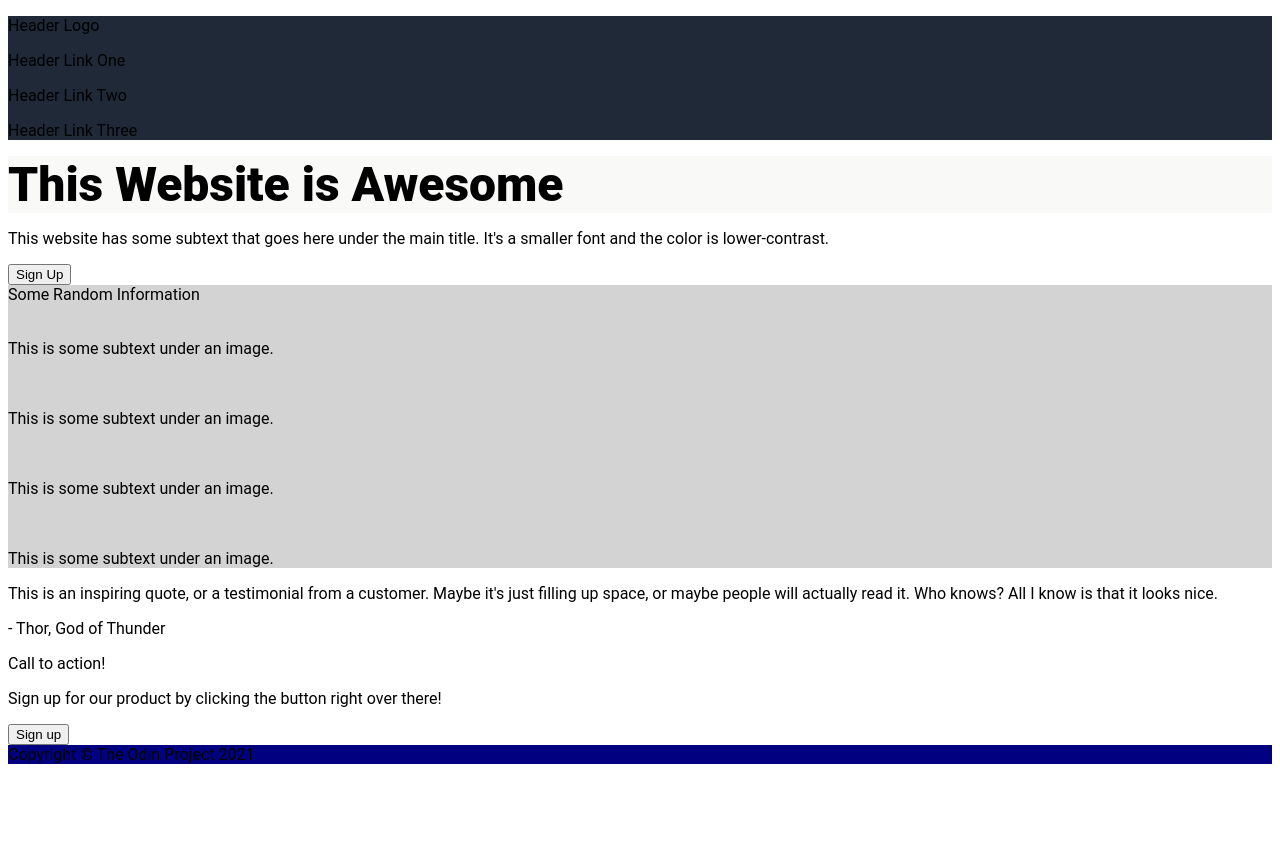
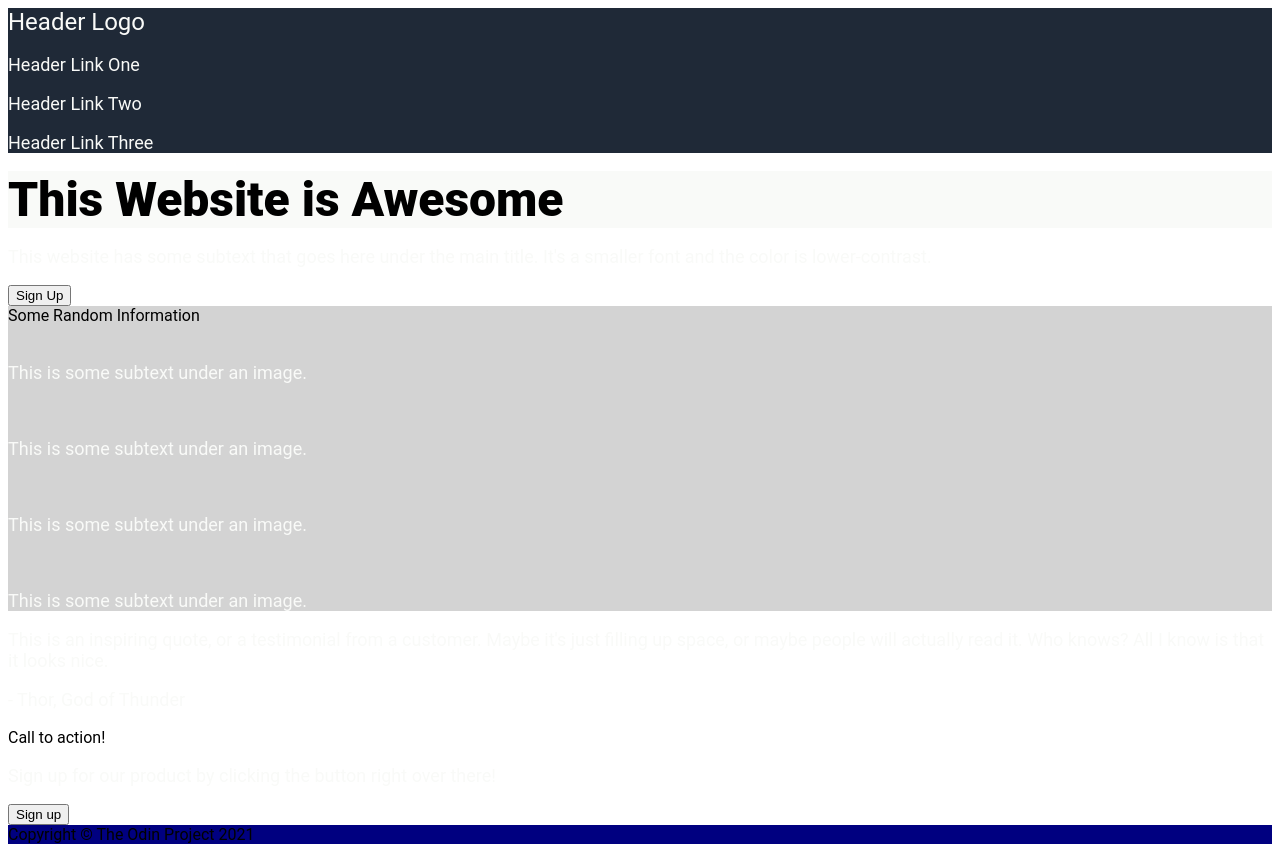
Before and after one commit to hanistheman/odin-landing-page, a plain HTML site: page index.html in a window 1280 px wide. Before the commit the page ends 800 px from the top, so only its background shows below. Drawn offline with Linux system fonts and the light colour scheme.

Commit message:
Added font size and color to header section and respective elements

```diff
--- a/index.html
+++ b/index.html
@@ -8,7 +8,7 @@
 </head>
 <body>
     <div class="header">
-        <p>Header Logo</p>
+        <div class="logo">Header Logo</div>
         <p>Header Link One</p>
         <p>Header Link Two</p>
         <p>Header Link Three</p>
--- a/styles.css
+++ b/styles.css
@@ -3,6 +3,14 @@ body {
 }
 .header {
     background-color: #1f2937;
+}
+.header, p {
+    font-size: 18px;
+    color: #F9FAF8;
+}
+.logo {
+    font-size: 24px;
+    color: #F9FAF8;
 }
 .main-one {
     background-color: white;
```
